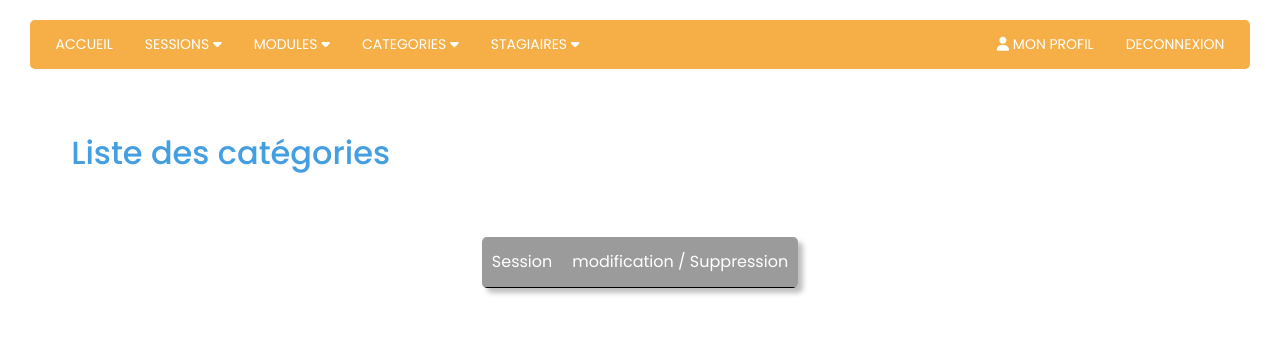
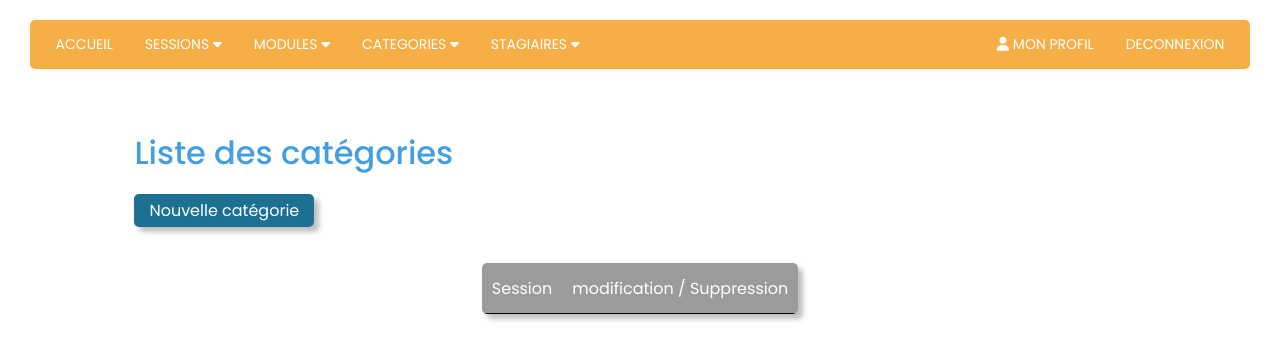
Before and after one commit to JeanNoLimit/ProjetSession, a Symfony app: template templates/categorie/index.html.twig in a window 1280 px wide. Shown: the top 360 px of the page. Run offline with Twig, Linux system fonts and the light colour scheme; the template is opened without the code that fills it, so the values that code supplies are empty; some libraries are stand-ins or nearby versions.

Commit message:
Création vue formulaire ajout catégorie

```diff
--- a/public/css/style.css
+++ b/public/css/style.css
@@ -7,7 +7,7 @@
 }
 
 .container{
-    max-width: 90%;
+    max-width: 80%;
     margin: 60px auto;
 }
 
@@ -15,6 +15,20 @@ h1{
     color: #439EE2;
     font-weight: 500;
 }
+
+.btn {
+    padding: 5px 15px;
+    text-decoration: none;
+    color: white;
+    background-color: #1C7193;
+    border-radius: 5px;
+    box-shadow: 5px 5px 5px rgba(0,0,0,0.25);
+}
+
+.btn:hover {
+    background-color: rgba(28, 113, 147,0.8);
+}
+
 
 /*************************************HomePage ***************************************/
 
@@ -40,3 +54,16 @@ h1{
 .description a:hover{
     color: #2bacdf;
 }
+
+
+
+
+/*************************************Formulaires ********************************/
+
+.formContainer{
+    max-width: 400px;
+    margin: auto;
+    background-color: #F6F6F6;
+    border-radius: 3px;
+    box-shadow: 5px 5px 5px rgba(0,0,0,0.25);
+}
--- a/public/css/table.css
+++ b/public/css/table.css
@@ -1,9 +1,8 @@
 /*******************************Tableau des vues listes (sessions, stagiaires, modules, catégories)***************************************/
 
 .tList{
-    margin: auto;
+    margin: 40px auto;
     border-collapse: collapse;
-
     border-radius: 5px !important;
     overflow: hidden !important;
     box-shadow: 5px 5px 5px rgba(0,0,0,0.25);
--- a/src/Entity/Categorie.php
+++ b/src/Entity/Categorie.php
@@ -6,6 +6,7 @@ use App\Repository\CategorieRepository;
 use Doctrine\Common\Collections\ArrayCollection;
 use Doctrine\Common\Collections\Collection;
 use Doctrine\ORM\Mapping as ORM;
+use Symfony\Component\Validator\Constraints as Assert;
 
 #[ORM\Entity(repositoryClass: CategorieRepository::class)]
 class Categorie
@@ -16,6 +17,8 @@ class Categorie
     private ?int $id = null;
 
     #[ORM\Column(length: 50)]
+    #[Assert\Length(min: 2, max: 50)]
+    // #[Assert\Unique] Ne fonctionne pas comme attendu, demander pourquoi?
     private ?string $nom = null;
 
     #[ORM\OneToMany(mappedBy: 'categorie', targetEntity: Module::class, orphanRemoval: true)]
--- a/templates/categorie/index.html.twig
+++ b/templates/categorie/index.html.twig
@@ -6,7 +6,7 @@
 
     <h1>Liste des catégories</h1>
 
-    <div class="container">
+    <a href="{{path('add_categorie')}}" class="btn">Nouvelle catégorie</a>
 
         <table class="tList">
             <thead>
--- a/templates/partial/_header.html.twig
+++ b/templates/partial/_header.html.twig
@@ -2,7 +2,7 @@
 <div class="topnav" id="myTopnav">
 
     <div class="leftNav">
-        <a href="#">ACCUEIL</a>
+        <a href="{{path('home.index')}}">ACCUEIL</a>
         <div class="dropdown">
             <button class="dropbtn">SESSIONS
                 <i class="fa fa-caret-down"></i>
@@ -27,7 +27,7 @@
             </button>
             <div class="dropdown-content">
                 <a href="{{path('liste_categorie')}}">Liste</a>
-                <a href="#">Nouvelle catégorie</a>
+                <a href="{{path('add_categorie')}}">Nouvelle catégorie</a>
             </div>
         </div>
         <div class="dropdown">
```
Also changed, not shown: src/Controller/CategorieController.php (+48 -0 lines), src/Form/CategorieType.php (added, +33 -0 lines), templates/categorie/add.html.twig (added, +22 -0 lines).
